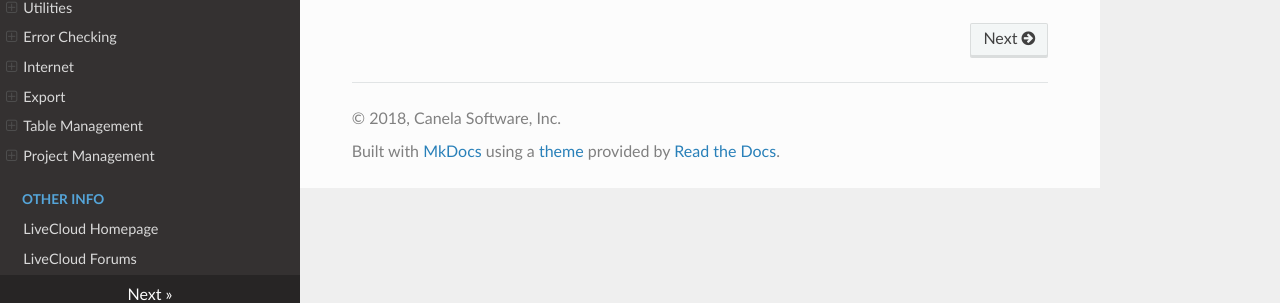
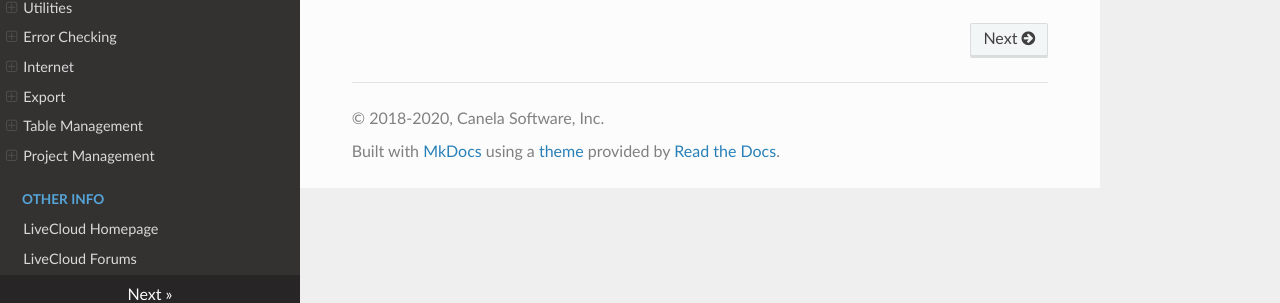
Before and after one commit to CanelaSoftware/cassiaDB_docs, an MkDocs documentation site: the page built from docs/index.md, in a window 1280 px wide. Shown: the part 585-888 px from the top of the page. Built offline with MkDocs 1.6.1, drawn with Linux system fonts in a browser that asks for light colours; nearby versions of some CDN libraries.

Commit message:
Update mkdocs.yml
- updated the footer date

```diff
--- a/mkdocs.yml
+++ b/mkdocs.yml
@@ -2,7 +2,7 @@ site_name: LiveCloud Documentation
 site_url: https://docs.livecloud.io
 site_description: LiveCloud Documentation site
 site_author: Canela Software
-copyright: © 2018, Canela Software, Inc.
+copyright: © 2018-2020, Canela Software, Inc.
 site_dir:  html
 nav:
   - Home: 'index.md'
```
